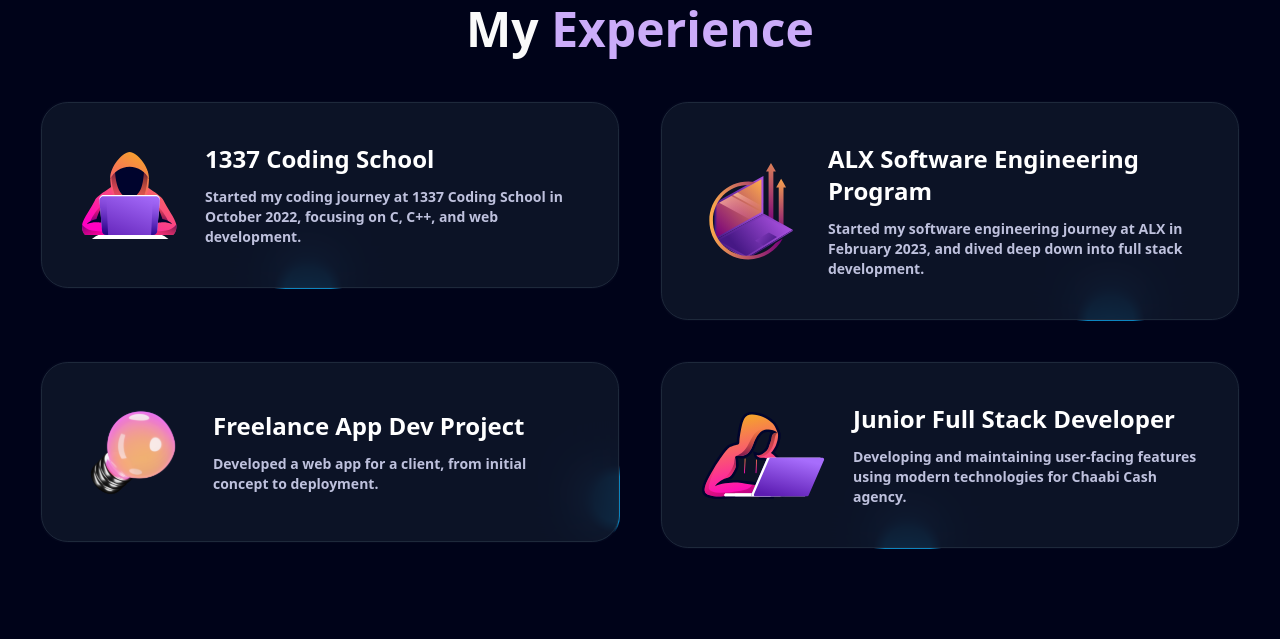
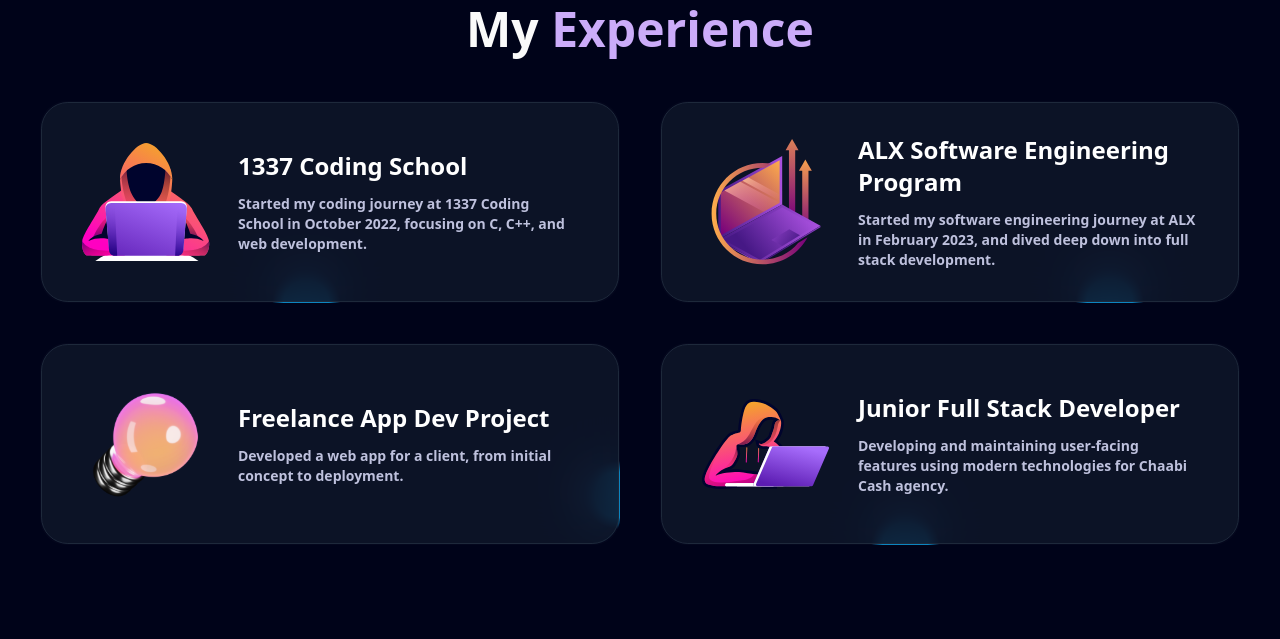
Before and after one commit to yoamzil/Portfolio, a Next.js app: page / in a window 1280 px wide. Shown: the part 1900-2539 px from the top of the page. Built offline with nearby package versions, Linux system fonts and the light colour scheme.

Commit message:
Added My Experience section

```diff
--- a/components/Experience.tsx
+++ b/components/Experience.tsx
@@ -24,15 +24,15 @@ const Experience = () => {
 									"linear-gradient(90deg, rgba(4,7,29,1) 0%, rgba(12,14,35,1) 100%)",
 								borderRadius: `calc(1.75rem* 0.96)`,
 							}}
-							className="flex-1 text-black dark:text-white border-neutral-200 dark:border-slate-800"
+							className="flex-1 text-black dark:text-white border-neutral-200 dark:border-slate-800 h-[200px]"
 						>
-							<div className="flex lg:flex-row flex-col lg:items-center p-3 py-6 md:p-5 lg:p-10 gap-2">
+							<div className="flex lg:flex-row flex-col lg:items-center p-3 py-6 md:p-5 lg:p-10 gap-2 h-full">
 								<img
 									src={card.thumbnail}
 									alt={card.thumbnail}
 									className="lg:w-32 md:w-20 w-16"
 								/>
-								<div className="lg:ms-5">
+								<div className="lg:ms-5 flex-1">
 									<h1 className="text-start text-xl md:text-2xl font-bold">
 										{card.title}
 									</h1>
```
